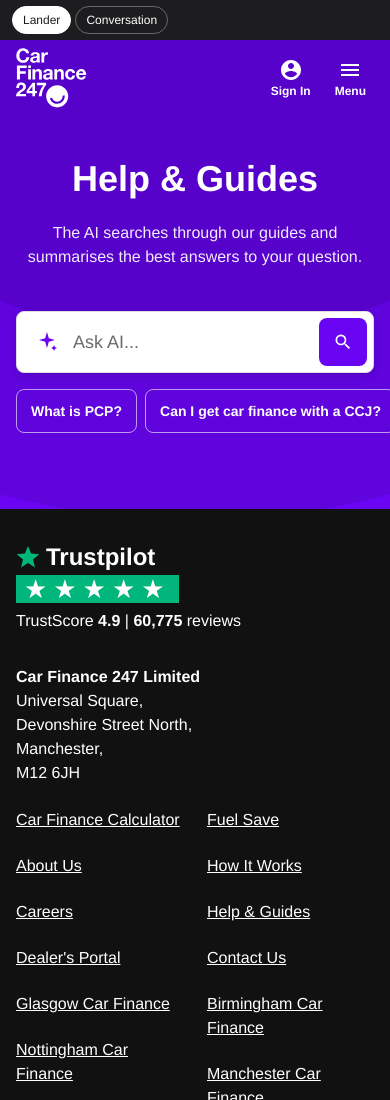
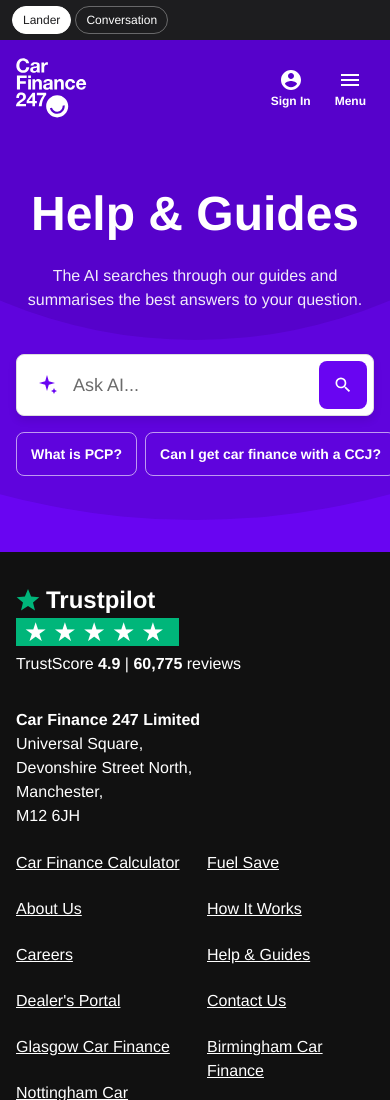
Before and after one commit to Louis-B-Work/ai-search, a plain HTML site: page index.html in a window 390 px wide. Shown: the top 1100 px of the page. Drawn offline with Linux system fonts and the light colour scheme.

Commit message:
Match the live Help & Guides mobile header and title
Co-Authored-By: Claude Sonnet 5.5 <noreply@anthropic.com>

```diff
--- a/index.html
+++ b/index.html
@@ -400,6 +400,14 @@ button,a,.opt,.chip{touch-action:manipulation;-webkit-tap-highlight-color:transp
   .helpstrip .btn{padding:0 18px;min-height:44px;display:inline-flex;align-items:center;font-size:15px}
   body.res .after-area{padding-top:28px}
   #below{padding-bottom:32px!important}
+}
+/* phones: header and title match the live Help & Guides page (96px header, big white H1), same in the lander and in a conversation */
+@media(max-width:600px){
+  header.nav,.navrow{height:96px}
+  h1,body.res h1{display:block!important;font-size:min(48px,calc((100vw - 32px)/7.3));line-height:1.25;margin:0}
+  body:not(.res) .hero-body,body.res .hero-body{padding-top:48px}
+  body.res .hero-body{padding-bottom:28px}
+  .pull.res{padding-top:16px}
 }
 </style>
 </head>
```
